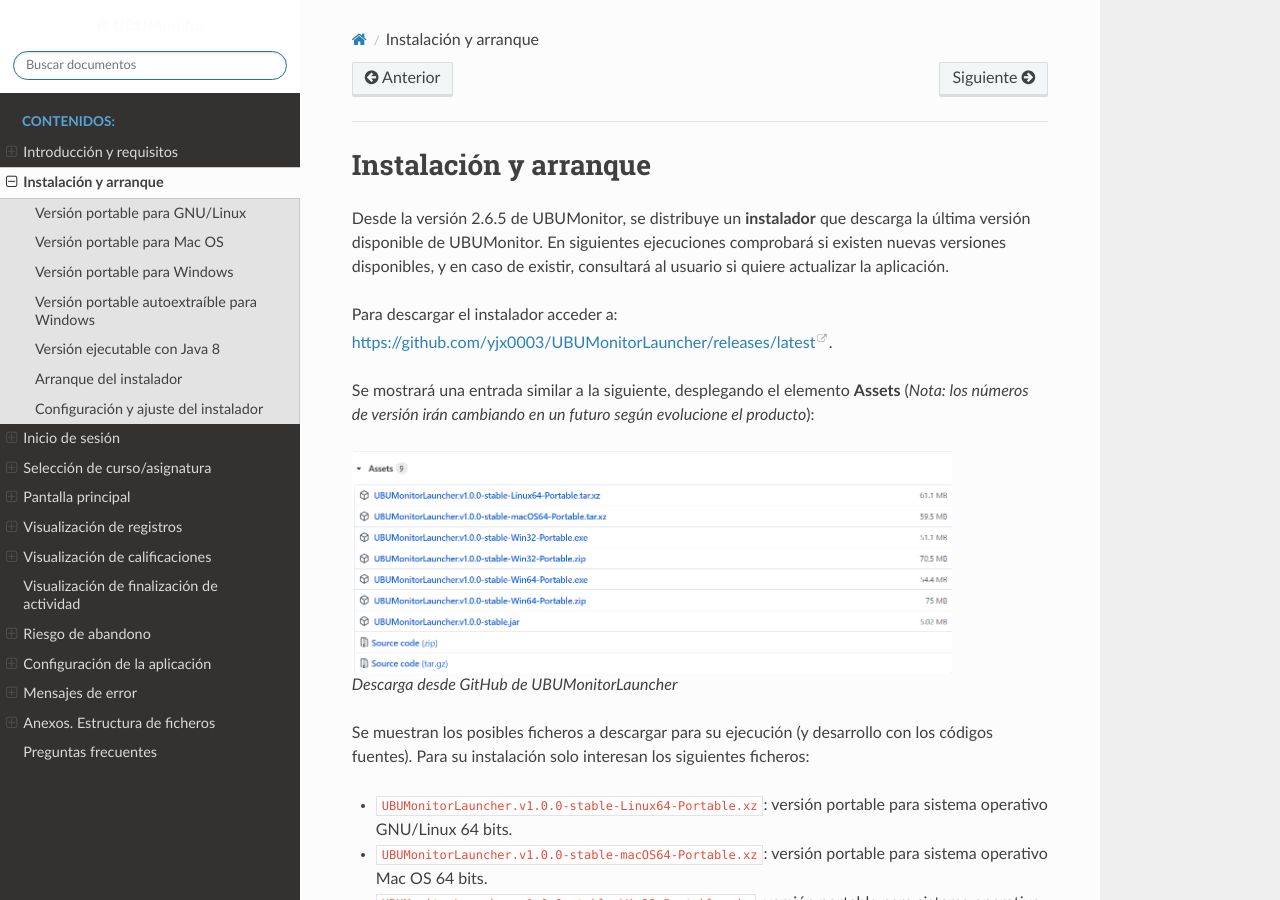
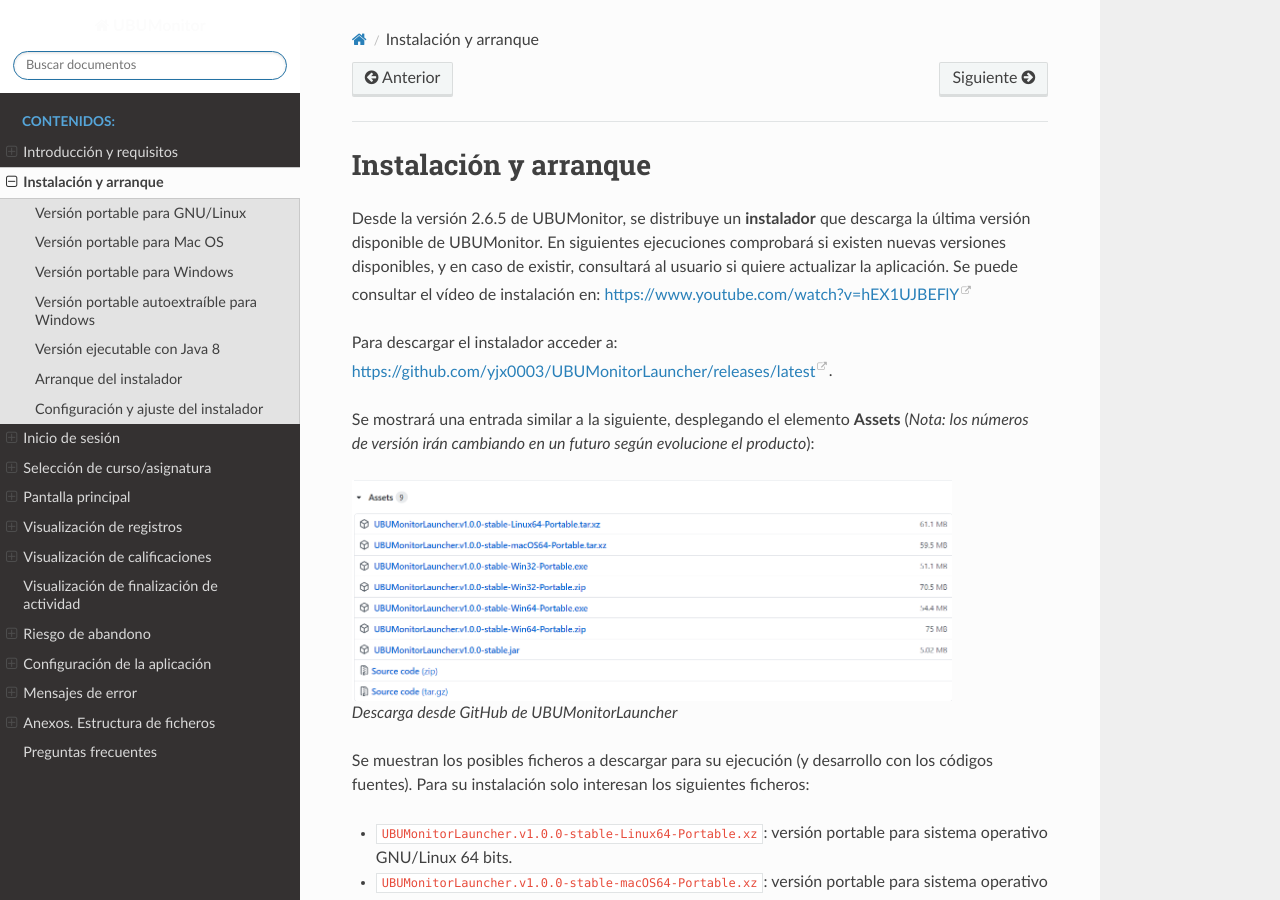
Before and after one commit to rmartico/UBUMonitorDocs, a Sphinx documentation site: the page built from docs/source/install.rst, in a window 1280 px wide and 900 px high. Built offline with Sphinx 7.4.7 and the Read the Docs theme 2.0.0, drawn with Linux system fonts in a browser that asks for light colours.

Commit message:
Minor corrections.

```diff
--- a/docs/source/faq.rst
+++ b/docs/source/faq.rst
@@ -35,4 +35,4 @@ Sí siempre y cuando se utilice una versión portable, o bien se tenga instalado
 
 **La aplicación funciona, pero no escala y redimensiona  correctamente los gráficos ¿por qué?**
 
-Se debe comprobar que se está ejecutando la aplicación con una **versión Java 8 que incluya las bibliotecas JavaFX**. Para comprobar la versión actual, se puede abrir unaE consola del sistema operativo y ejecutar $> java -version. Se mostrará el número actual de versión instalada. Con versiones superiores (e.g. Java 11 o superior) se ha detectado que la visualización de gráficos no es correcta. Recordemos que las versiones libres (e.g. OpenJDK) tampoco funcionarán al no incluir JavaFX.
+Se debe comprobar que se está ejecutando la aplicación con una **versión Java 8 que incluya las bibliotecas JavaFX**. Para comprobar la versión actual, se puede abrir una consola del sistema operativo y ejecutar $> java -version. Se mostrará el número actual de versión instalada. Con versiones superiores (e.g. Java 11 o superior) se ha detectado que la visualización de gráficos no es correcta. Recordemos que las versiones libres (e.g. OpenJDK) tampoco funcionarán al no incluir JavaFX.
--- a/docs/source/install.rst
+++ b/docs/source/install.rst
@@ -1,7 +1,8 @@
 Instalación y arranque
 ======================
 
-Desde la versión 2.6.5 de UBUMonitor, se distribuye un **instalador** que descarga la última versión disponible de UBUMonitor. En siguientes ejecuciones comprobará si existen nuevas versiones disponibles, y en caso de existir, consultará al usuario si quiere actualizar la aplicación.
+Desde la versión 2.6.5 de UBUMonitor, se distribuye un **instalador** que descarga la última versión disponible de UBUMonitor. En siguientes ejecuciones comprobará si existen nuevas versiones disponibles, y en caso de existir, consultará al usuario si quiere actualizar la aplicación. Se puede consultar el vídeo de instalación en: https://www.youtube.com/watch?v=hEX1UJBEFlY
+
 
 Para descargar el instalador acceder a: https://github.com/yjx0003/UBUMonitorLauncher/releases/latest.
 
--- a/docs/source/login.rst
+++ b/docs/source/login.rst
@@ -1,7 +1,7 @@
 Inicio de sesión
 ================
 
-Una vez arrancada la aplicación se mostrará la pantalla de inicio de sesión. La ventana muestra en la parte superior la versión actual del producto. La información de la aplicación a la izquierda (*Acerca de la aplicación+) y a la derecha permite seleccionar el idioma de preferencia y ajustar la configuración de la aplicación del lanzador.
+Una vez arrancada la aplicación se mostrará la pantalla de inicio de sesión. La ventana muestra en la parte superior la versión actual del producto. La información de la aplicación a la izquierda (*Acerca de la aplicación*) y a la derecha permite seleccionar el idioma de preferencia y ajustar la configuración de la aplicación del lanzador.
 
 .. figure:: images/Login.png
   :width: 400
```
